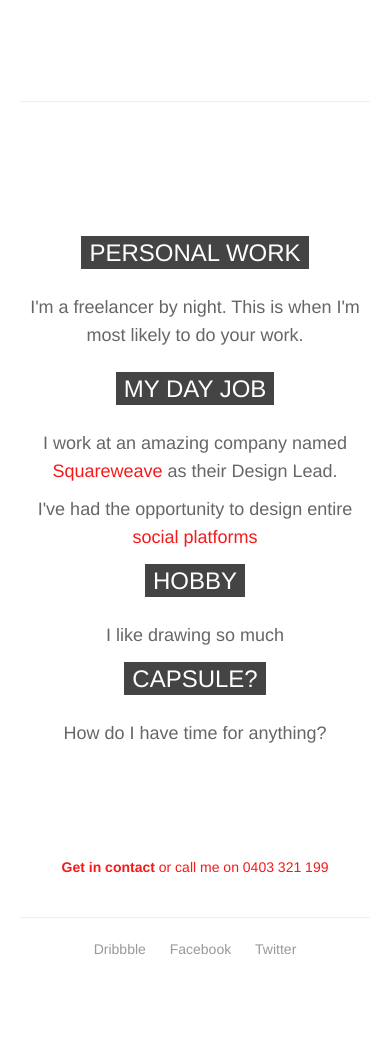
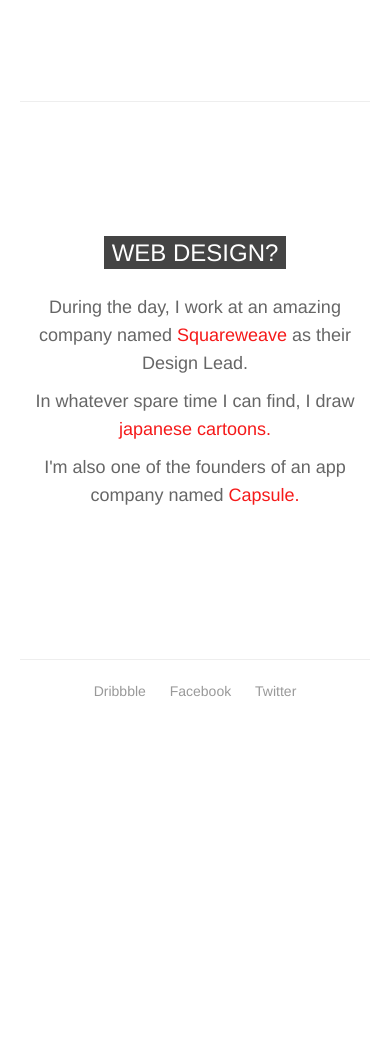
Before and after one commit to reclusedesigns/recluse, a PHP site: page / in a window 390 px wide. Shown: the part 1093-2132 px from the top of the page. After the commit the page ends 1789 px from the top, so only its background shows below. Run offline with PHP 8.4, Linux system fonts and the light colour scheme; some libraries are stand-ins or nearby versions.

Commit message:
trying something responsive

```diff
--- a/index.php
+++ b/index.php
@@ -5,7 +5,8 @@
 	<div class="hero bit">
 		<div class="container">
 			<div class="row">
-				<div class="offset3 span6">
+				<div class="span3 hidden-phone">&nbsp;</div>
+				<div class="span6">
 					<div class="intro">
 						<img src="design/images/hero/balls.png" alt="balls" width="156" height="156" />
 						<h2><span>Word up girl</span></h2>
@@ -30,7 +31,8 @@
 	<div class="internet bit">
 		<div class="container">
 			<div class="row">
-				<div class="span6 offset3">
+			<div class="span3 hidden-phone">&nbsp;</div>
+				<div class="span6">
 					<h2><span>The internet</span></h2>
 					<p>Don't freak out - it's actually not that scary. I do this for a living and would love to help <a href="#">make things clearer </a> over a coffee.</p>
 					<img src="design/images/hero/apples.png" alt="apples" width="471" height="253" />
@@ -46,33 +48,16 @@
 
 	<div class="work bit">
 		<div class="container">
-
-			<h2><span>Personal work</span></h2>
-			<p>I'm a freelancer by night. This is when I'm most likely to do your work.</a></p>
 			<div class="row">
+				<div class="span3 hidden-phone">&nbsp;</div>
+				<div class="span6">
+					<h2><span>Web Design?</span></h2>
+					<p>During the day, I work at an amazing company named <a href="http://squareweave.com.au" target="_blank">Squareweave</a> as their Design Lead.
+					<p>In whatever spare time I can find, I draw <a href="#">japanese cartoons.</a></p>
+					<p>I'm also one of the founders of an app company named <a href="#">Capsule.</a>
+	</div>
 
 
-			</div> <!-- row -->
-
-
-			<h2><span>My day job</span></h2>
-			<p>I work at an amazing company named <a href="http://squareweave.com.au" target="_blank">Squareweave</a> as their Design Lead.</p>
-			<p>I've had the opportunity to design entire <a href="http://www.oursay.org" target="_blank">social platforms</a>
-
-			<h2><span>Hobby</span></h2>
-			<p>I like drawing so much</p>
-
-
-			<h2><span>Capsule?</span></h2>
-			<p>How do I have time for anything?</p>
-		</div>
-	</div>
-
-	<div class="container">
-		<div class="call_to_action">
-			<a href="contact.php"><strong>Get in contact</strong> or call me on 0403 321 199</a>
-		</div>
-	</div>
 
 </section>
 <?php include 'footer.php'; ?>
```
Also changed, not shown: design/css/layout.css (+1 -11 lines).
